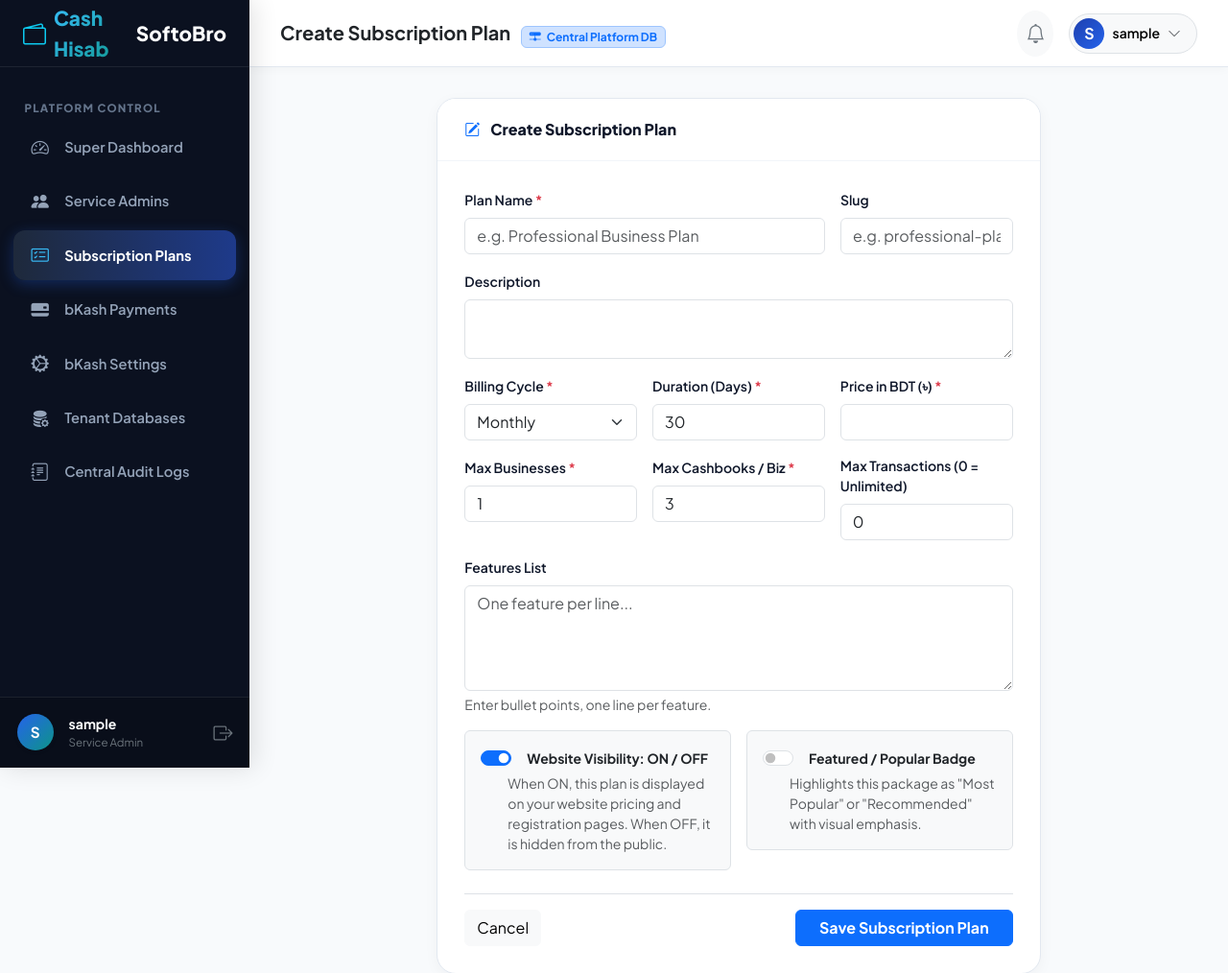
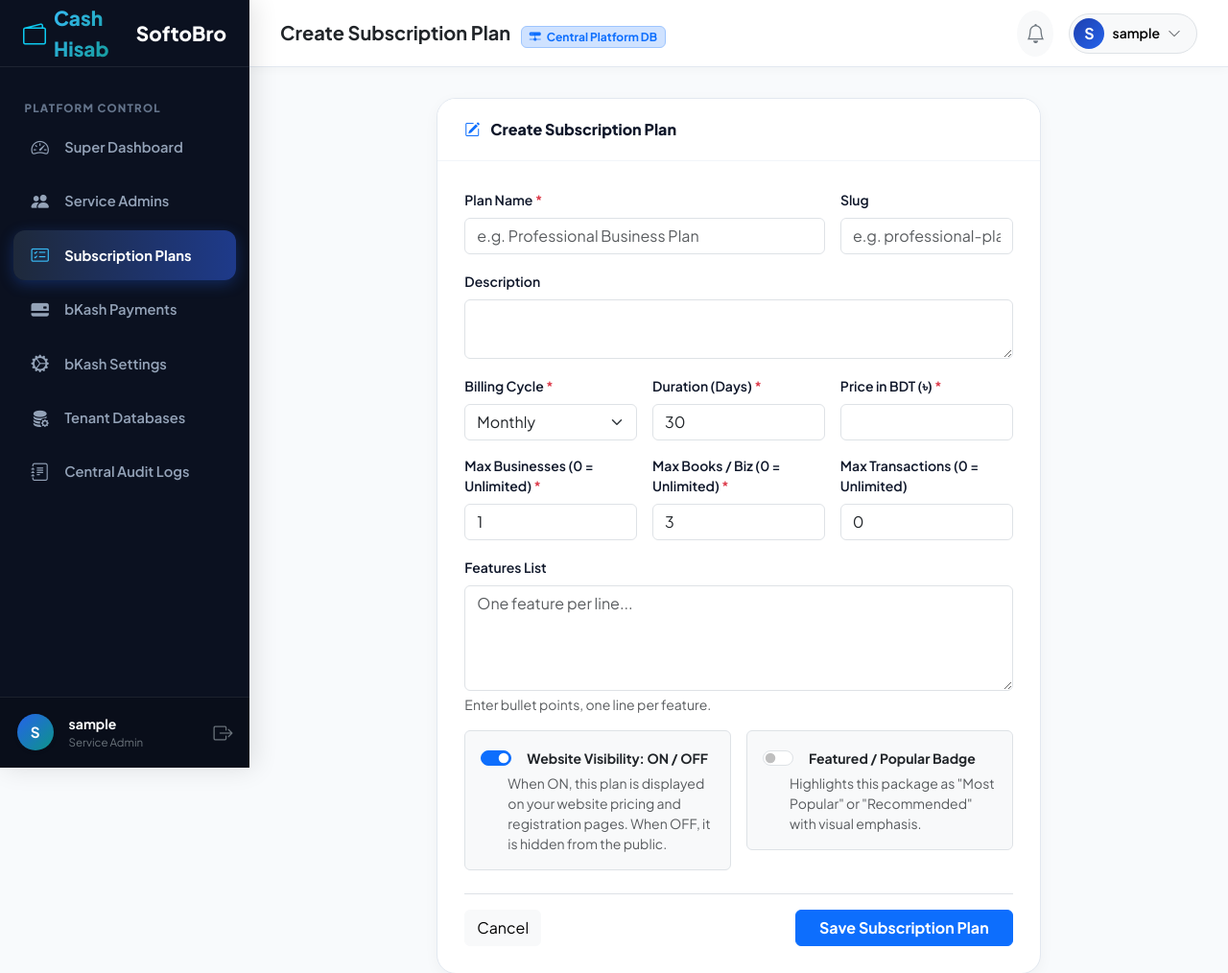
Before and after one commit to Fahim-Prionto/SoftobroCashbook, a Django app: page /subscriptions/admin/plans/new/ in a window 1280 px wide. Shown: the top 1014 px of the page at 96% size. Run offline with Django 5.2, Linux system fonts and the light colour scheme; the visitor is signed in with stand-in values (Sample User, id 1); data that the repository does not hold is empty; parts of the project's set-up code (start-up, migrations or seed data) failed here and were passed over.

Commit message:
feat(subscriptions): support 0=Unlimited for max_businesses and max_cashbooks_per_business in all views and templates

```diff
--- a/businesses/views.py
+++ b/businesses/views.py
@@ -83,7 +83,8 @@ def business_detail_view(request, business_id):
     max_cashbooks = 3
     if subscription:
         max_cashbooks = subscription.plan.max_cashbooks_per_business
-        if cashbooks.count() >= max_cashbooks:
+        # 0 means unlimited — never block
+        if max_cashbooks != 0 and cashbooks.count() >= max_cashbooks:
             can_add_cashbook = False
 
     # Aggregate customer entries for this business
--- a/cashbooks/views.py
+++ b/cashbooks/views.py
@@ -59,7 +59,8 @@ def cashbook_create_view(request, business_id):
 
     current_cashbooks = business.cashbooks.count()
     if subscription and not subscription.can_create_cashbook(current_cashbooks):
-        messages.error(request, f"You have reached your limit of {subscription.plan.max_cashbooks_per_business} books for this business.")
+        limit = subscription.plan.max_cashbooks_per_business
+        messages.error(request, f"You have reached your limit of {limit} books for this business. Please upgrade your subscription.")
         return redirect('businesses:business_detail', business_id=business.id)
 
     if request.method == 'POST':
--- a/subscriptions/forms.py
+++ b/subscriptions/forms.py
@@ -27,8 +27,8 @@ class SubscriptionPlanForm(forms.ModelForm):
             'billing_cycle': forms.Select(attrs={'class': 'form-select'}),
             'duration_days': forms.NumberInput(attrs={'class': 'form-control'}),
             'price_bdt': forms.NumberInput(attrs={'class': 'form-control', 'step': '0.01'}),
-            'max_businesses': forms.NumberInput(attrs={'class': 'form-control'}),
-            'max_cashbooks_per_business': forms.NumberInput(attrs={'class': 'form-control'}),
+            'max_businesses': forms.NumberInput(attrs={'class': 'form-control', 'placeholder': '0 for unlimited'}),
+            'max_cashbooks_per_business': forms.NumberInput(attrs={'class': 'form-control', 'placeholder': '0 for unlimited'}),
             'max_transactions': forms.NumberInput(attrs={'class': 'form-control', 'placeholder': '0 for unlimited'}),
             'features_list': forms.Textarea(attrs={'class': 'form-control', 'rows': 4, 'placeholder': 'One feature per line...'}),
             'is_active': forms.CheckboxInput(attrs={'class': 'form-check-input'}),
--- a/subscriptions/models.py
+++ b/subscriptions/models.py
@@ -42,7 +42,7 @@ class SubscriptionPlan(models.Model):
     )
     max_cashbooks_per_business = models.PositiveIntegerField(
         default=3,
-        help_text="Maximum cashbooks per business",
+        help_text="Maximum cashbooks/books per business (0 means unlimited)",
     )
     max_transactions = models.PositiveIntegerField(
         default=0,
@@ -133,11 +133,15 @@ class Subscription(models.Model):
     def can_create_business(self, current_count: int) -> bool:
         if not self.is_currently_active and not self.is_in_grace_period:
             return False
+        if self.plan.max_businesses == 0:
+            return True
         return current_count < self.plan.max_businesses
 
     def can_create_cashbook(self, current_count: int) -> bool:
         if not self.is_currently_active and not self.is_in_grace_period:
             return False
+        if self.plan.max_cashbooks_per_business == 0:
+            return True
         return current_count < self.plan.max_cashbooks_per_business
 
     def can_create_transaction(self, current_count: int) -> bool:
--- a/templates/businesses/business_detail.html
+++ b/templates/businesses/business_detail.html
@@ -74,7 +74,7 @@
                     <i class="bi bi-plus-lg me-1"></i> Add Book
                 </a>
                 {% else %}
-                <span class="badge bg-secondary">Book Limit ({{ max_cashbooks }}) Reached</span>
+                <span class="badge bg-secondary">Book Limit ({% if max_cashbooks == 0 %}Unlimited{% else %}{{ max_cashbooks }}{% endif %}) Reached</span>
                 {% endif %}
             </div>
             <div class="card-body p-0">
--- a/templates/core/admin_service_admin_detail.html
+++ b/templates/core/admin_service_admin_detail.html
@@ -208,7 +208,7 @@
                         <div class="d-flex justify-content-between small mb-1">
                             <span class="text-secondary fw-semibold">Cashbooks Created:</span>
                             <span class="fw-bold text-dark">
-                                {{ cashbook_count }} Running (Max {{ subscription.plan.max_cashbooks_per_business }}/Biz)
+                                {{ cashbook_count }} Running (Max {% if subscription.plan.max_cashbooks_per_business == 0 %}Unlimited{% else %}{{ subscription.plan.max_cashbooks_per_business }}{% endif %}/Biz)
                             </span>
                         </div>
                     </div>
--- a/templates/core/landing.html
+++ b/templates/core/landing.html
@@ -376,7 +376,7 @@
                             </li>
                             <li class="d-flex align-items-center gap-2">
                                 <i class="bi bi-check2-circle text-primary fw-bold fs-6"></i>
-                                <span><strong>{{ plan.max_cashbooks_per_business }}</strong> Cashbooks per Business</span>
+                                <span><strong>{{ plan.max_cashbooks_per_business|default:"∞" }}</strong>{% if plan.max_cashbooks_per_business == 0 %} Unlimited{% else %}{% endif %} Cashbooks per Business</span>
                             </li>
                             <li class="d-flex align-items-center gap-2">
                                 <i class="bi bi-check2-circle text-primary fw-bold fs-6"></i>
--- a/templates/core/pricing.html
+++ b/templates/core/pricing.html
@@ -44,7 +44,7 @@
                                 </li>
                                 <li class="d-flex align-items-center gap-2">
                                     <i class="bi bi-check2-circle text-primary fw-bold fs-6"></i>
-                                    <span><strong>{{ plan.max_cashbooks_per_business }}</strong> Cashbooks / Business</span>
+                                    <span><strong>{% if plan.max_cashbooks_per_business == 0 %}Unlimited{% else %}{{ plan.max_cashbooks_per_business }}{% endif %}</strong> Cashbooks / Business</span>
                                 </li>
                                 <li class="d-flex align-items-center gap-2">
                                     <i class="bi bi-check2-circle text-primary fw-bold fs-6"></i>
--- a/templates/core/serviceadmin_dashboard.html
+++ b/templates/core/serviceadmin_dashboard.html
@@ -24,7 +24,7 @@
                     <div class="text-secondary small">
                         Valid until: <strong>{{ subscription.end_date|date:"d M Y, h:i A"|default:"-" }}</strong>
                         {% if subscription.plan %}
-                        &bull; Quota: <strong>{{ total_businesses }}/{{ subscription.plan.max_businesses }} Biz</strong> (Max {{ subscription.plan.max_cashbooks_per_business }} Books/Biz)
+                        &bull; Quota: <strong>{{ total_businesses }}/{% if subscription.plan.max_businesses == 0 %}∞{% else %}{{ subscription.plan.max_businesses }}{% endif %} Biz</strong> (Max {% if subscription.plan.max_cashbooks_per_business == 0 %}Unlimited{% else %}{{ subscription.plan.max_cashbooks_per_business }}{% endif %} Books/Biz)
                         {% endif %}
                     </div>
                 </div>
--- a/templates/subscriptions/admin_plan_form.html
+++ b/templates/subscriptions/admin_plan_form.html
@@ -41,11 +41,11 @@
                         </div>
 
                         <div class="col-md-4">
-                            <label class="form-label fw-semibold small">Max Businesses <span class="text-danger">*</span></label>
+                            <label class="form-label fw-semibold small">Max Businesses (0 = Unlimited) <span class="text-danger">*</span></label>
                             {{ form.max_businesses }}
                         </div>
                         <div class="col-md-4">
-                            <label class="form-label fw-semibold small">Max Cashbooks / Biz <span class="text-danger">*</span></label>
+                            <label class="form-label fw-semibold small">Max Books / Biz (0 = Unlimited) <span class="text-danger">*</span></label>
                             {{ form.max_cashbooks_per_business }}
                         </div>
                         <div class="col-md-4">
--- a/templates/subscriptions/admin_plan_list.html
+++ b/templates/subscriptions/admin_plan_list.html
@@ -53,8 +53,8 @@
                         <td><span class="badge bg-light text-secondary border">{{ p.get_billing_cycle_display }}</span></td>
                         <td>{{ p.duration_days }} Days</td>
                         <td class="fw-bold text-success">{{ p.price_bdt|bdt }}</td>
-                        <td>{{ p.max_businesses }}</td>
-                        <td>{{ p.max_cashbooks_per_business }}</td>
+                        <td>{% if p.max_businesses == 0 %}Unlimited{% else %}{{ p.max_businesses }}{% endif %}</td>
+                        <td>{% if p.max_cashbooks_per_business == 0 %}Unlimited{% else %}{{ p.max_cashbooks_per_business }}{% endif %}</td>
                         <td>{% if p.max_transactions == 0 %}Unlimited{% else %}{{ p.max_transactions }}{% endif %}</td>
                         <td>
                             <!-- ON / OFF Interactive Toggle Switch -->
--- a/templates/subscriptions/plan_list.html
+++ b/templates/subscriptions/plan_list.html
@@ -37,7 +37,7 @@
                         </li>
                         <li class="d-flex align-items-center gap-2">
                             <i class="bi bi-check2 text-primary fw-bold"></i>
-                            <span>Up to <strong>{{ plan.max_cashbooks_per_business }}</strong> Cashbooks per Business</span>
+                            <span>Up to <strong>{% if plan.max_cashbooks_per_business == 0 %}Unlimited{% else %}{{ plan.max_cashbooks_per_business }}{% endif %}</strong> Cashbooks per Business</span>
                         </li>
                         <li class="d-flex align-items-center gap-2">
                             <i class="bi bi-check2 text-primary fw-bold"></i>
--- a/templates/subscriptions/renew.html
+++ b/templates/subscriptions/renew.html
@@ -34,8 +34,8 @@
                         <p class="small text-muted mb-3">{{ plan.description }}</p>
 
                         <ul class="list-unstyled small d-flex flex-column gap-1">
-                            <li><i class="bi bi-check text-primary"></i> <strong>{{ plan.max_businesses }}</strong> Business{{ plan.max_businesses|pluralize:"es" }}</li>
-                            <li><i class="bi bi-check text-primary"></i> <strong>{{ plan.max_cashbooks_per_business }}</strong> Cashbooks per Business</li>
+                            <li><i class="bi bi-check text-primary"></i> <strong>{% if plan.max_businesses == 0 %}Unlimited{% else %}{{ plan.max_businesses }}{% endif %}</strong> Business{{ plan.max_businesses|pluralize:"es" }}</li>
+                            <li><i class="bi bi-check text-primary"></i> <strong>{% if plan.max_cashbooks_per_business == 0 %}Unlimited{% else %}{{ plan.max_cashbooks_per_business }}{% endif %}</strong> Cashbooks per Business</li>
                             <li><i class="bi bi-check text-primary"></i> {% if plan.max_transactions == 0 %}Unlimited{% else %}{{ plan.max_transactions }}{% endif %} Transactions</li>
                         </ul>
                     </div>
```
Also changed, not shown: templates/subscriptions/my_subscription.html (+8 -2 lines).
